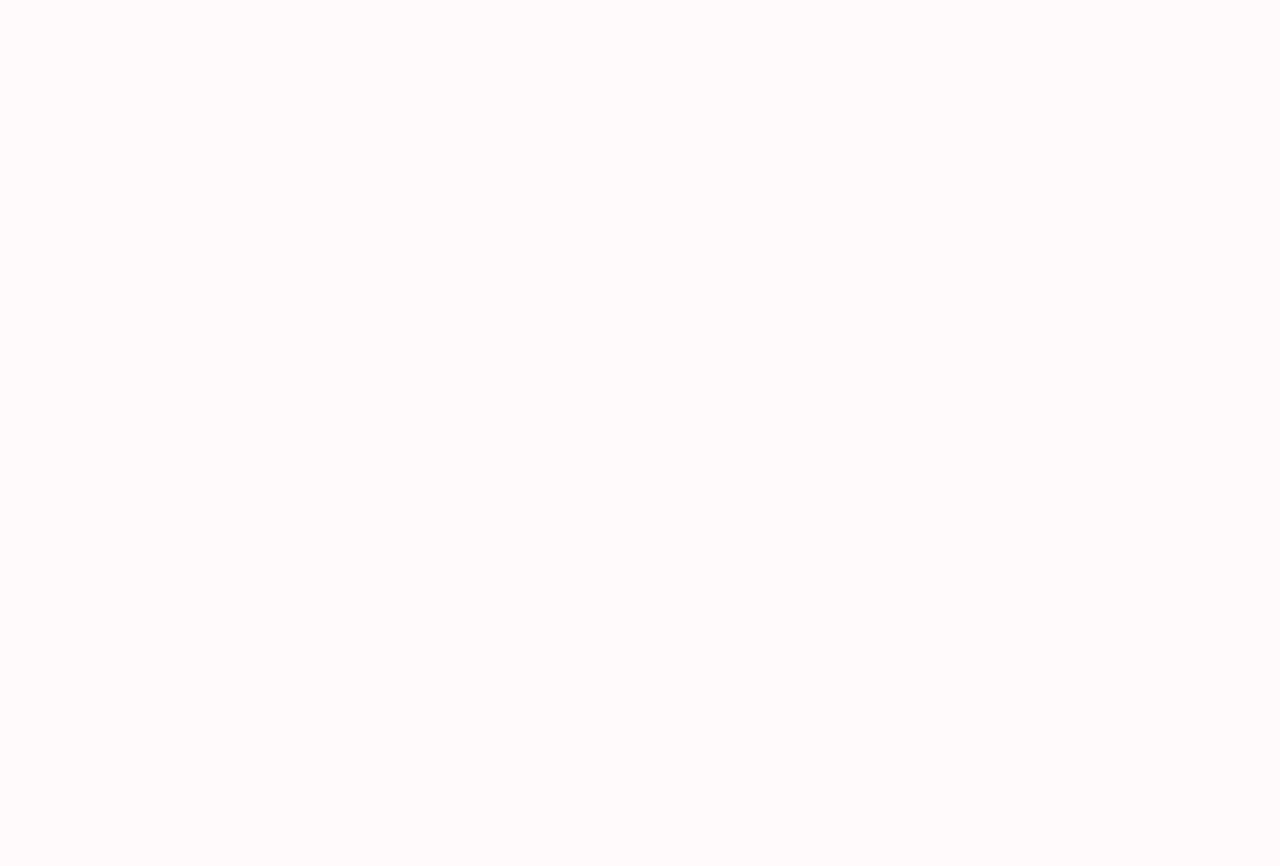
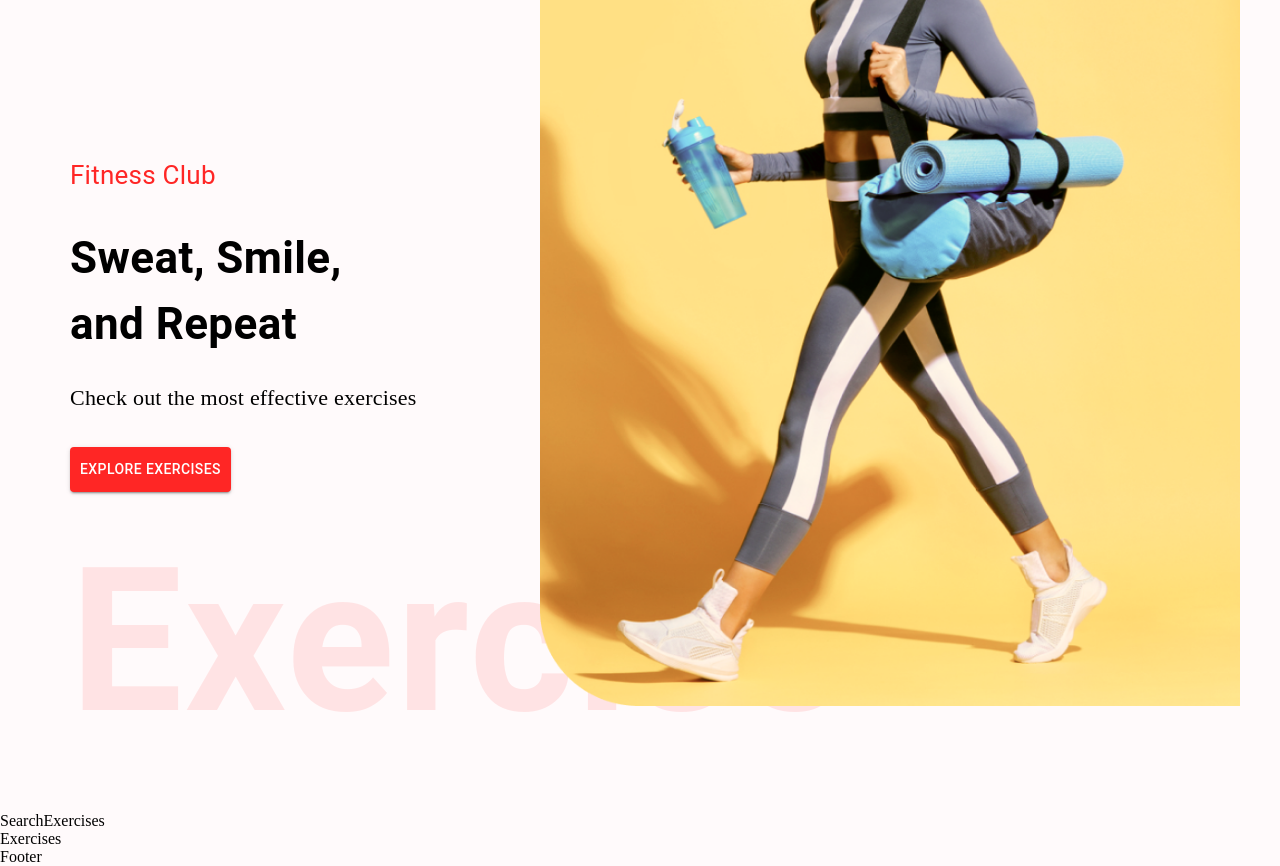
Before and after one commit to kennethpresedo/fitnessApp, a React (Create React App) app: page / in a window 1280 px wide. Shown: the part 160-1026 px from the top of the page. Before the commit the page ends 800 px from the top, so only its background shows below. Built offline with nearby package versions, Linux system fonts and the light colour scheme.

Commit message:
homepage bannar and wording

```diff
--- /dev/null
+++ b/src/components/Exercises.js
@@ -0,0 +1,9 @@
+import React from 'react'
+
+const Exercises = () => {
+  return (
+    <div>Exercises</div>
+  )
+}
+
+export default Exercises
--- /dev/null
+++ b/src/components/HeroBanner.js
@@ -0,0 +1,37 @@
+import React from 'react'
+import { Box, Stack, Typography,  Button } from "@mui/material";
+
+import HeroBannerImage from '../assets/images/banner.png'
+
+const HeroBanner = () => {
+  return (
+    <Box
+      sx={{
+      mt: { lg: "212px", xs: "70px"},
+      ml: { sm: "50px"}
+      }} position="relative" p="20px">
+      <Typography
+        color="#ff2625"
+        fontweight="600"
+        fontSize="26px"
+      >
+        Fitness Club
+      </Typography>
+      <Typography fontWeight={700} sx={{ fontSize: { lg: '44px', xs: '40px' } }} mb="23px" mt="30px">
+        Sweat, Smile, <br /> and Repeat
+      </Typography>
+      <Typography fontSize="22px" fontFamily="Alegreya" lineHeight="35px" mb={4}>
+        Check out the most effective exercises
+      </Typography>
+      <Button variant="contained" color="error" href='#exercises' sx={{ backgroundColor: "#ff2625", p:'10px'}}>
+        Explore Exercises
+      </Button>
+      <Typography fontWeight={600} color="#FF2625" sx={{ opacity: '0.1', display: { lg: 'block', xs: 'none' }, fontSize: '200px' }}>
+        Exercise
+      </Typography>
+      <img src={HeroBannerImage} alt='banner' className='hero-banner-img' />
+    </Box>
+  )
+}
+
+export default HeroBanner
--- /dev/null
+++ b/src/components/SearchExercises.js
@@ -0,0 +1,9 @@
+import React from 'react'
+
+const SearchExercises = () => {
+  return (
+    <div>SearchExercises</div>
+  )
+}
+
+export default SearchExercises
--- a/src/pages/Home.js
+++ b/src/pages/Home.js
@@ -1,8 +1,17 @@
-import React from 'react'
+import React, { useState } from 'react';
+import { Box } from "@mui/material";
+
+import Exercises from "../components/Exercises"
+import HeroBanner from "../components/HeroBanner"
+import SearchExercises from "../components/SearchExercises"
 
 const Home = () => {
   return (
-    <div>Home</div>
+    <Box>
+      <HeroBanner />
+      <SearchExercises />
+      <Exercises />
+    </Box>
   )
 }
 
```
